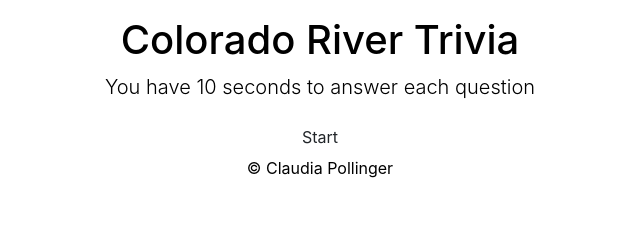
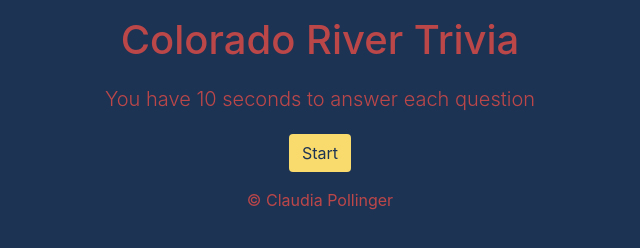
Before and after one commit to Claudpod1/TriviaGame, a plain HTML site: page index.html in a window 1280 px wide. Shown: the whole page, without its empty margins (320-960 px from the left). Drawn offline with nearby package versions, Linux system fonts and the light colour scheme.

Commit message:
testing out styles

```diff
--- a/assets/CSS/style.css
+++ b/assets/CSS/style.css
@@ -1,12 +1,41 @@
+* {
+    box-sizing: border-box;
+}
+
 body {
-    color:black;
+    color:#BC4749;
+    background-color: #1D3354;
+}
+
+.h1, h1 {
+    font-size: 2.5rem;
+    margin-bottom: .5rem;
+    font-weight: 500;
+    line-height: 1.2;
+    margin-top: 0;
+    display: block;
+}
+
+.lead {
+    font-size: 1.25rem;
+    font-weight: 300;
+}
+
+p {
+    margin-top: 0;
+    margin-bottom: 1rem;
+    display: block;
+    margin-block-start: 1em;
+    margin-block-end: 1em;
+    margin-inline-start: 0px;
+    margin-inline-end: 0px;
+}
+
+.btn {
+    background-color: #f9db6d;
+    color: #1d3354;
 
 }
-
-.jumbotron {
-    background-image: url("https://newsdeeply.imgix.net/20170907044141/15927847315_01a4796f82_o.jpg?w=640&fit=max&q=60");
-}
-
 .container {
     background-color: azure;
     /* padding-bottom:50px;
@@ -18,6 +47,12 @@ body {
 
 
 }
+ footer {
+     display: block;
+ }
+.mt-auto{
+    margin-top:auto!important;
+}
 
 #button {
     padding: 10px;
```
